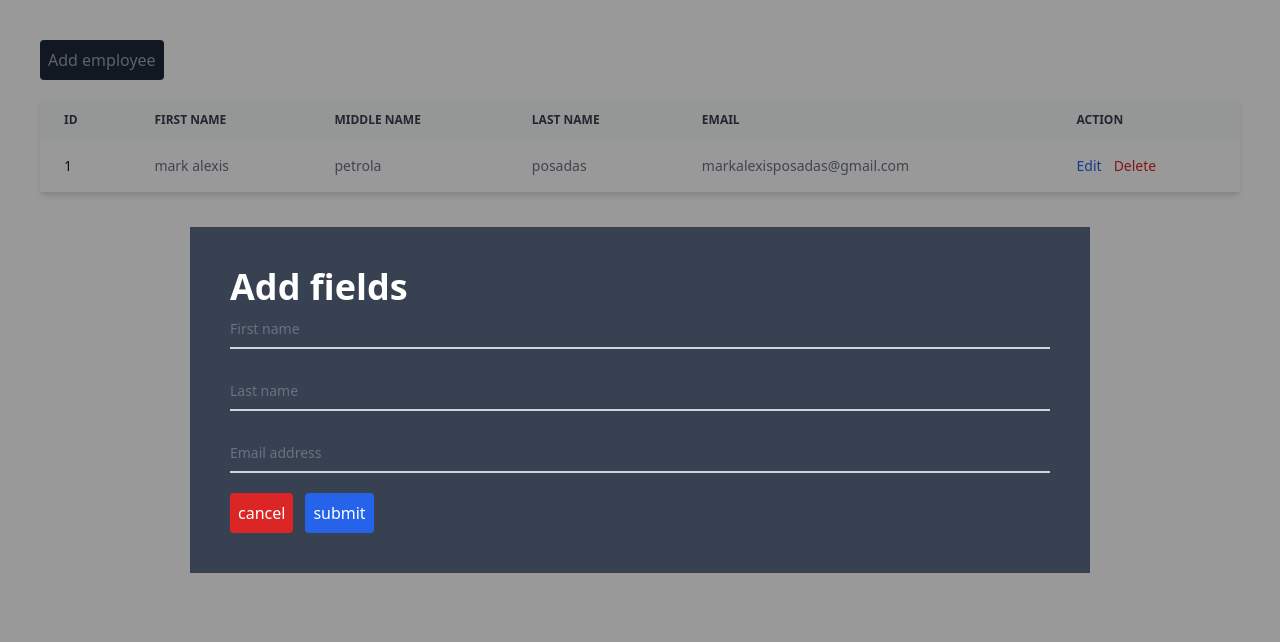
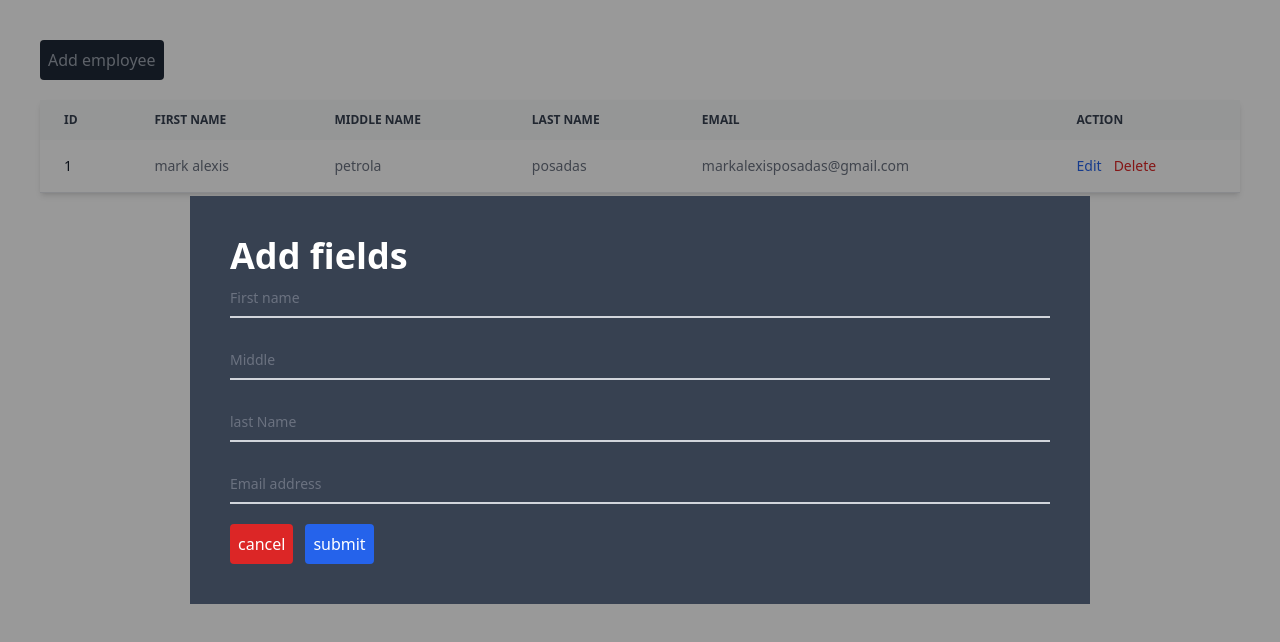
Before and after one commit to Mark-Alexis-Posadas/employee-list, a React (Vite) app: page / in a window 1280 px wide. Both pictures are taken after a click on the button "Add employee". Shown: the top 642 px of the page. Built offline with nearby package versions, Linux system fonts and the light colour scheme.

Commit message:
added handle edit

```diff
--- a/src/components/EmployeeItem/index.jsx
+++ b/src/components/EmployeeItem/index.jsx
@@ -1,6 +1,6 @@
 import React from "react";
 
-export default function EmployeeItem() {
+export default function EmployeeItem({ dispatch }) {
   return (
     <tr className="odd:bg-white odd:dark:bg-gray-900 even:bg-gray-50 even:dark:bg-gray-800 border-b dark:border-gray-700">
       <th
@@ -15,18 +15,15 @@
       <td className="px-6 py-4">markalexisposadas@gmail.com</td>
       <td className="px-6 py-4">
         <div className="flex items-center gap-3">
-          <a
-            href="#"
+          <button
             className="font-medium text-blue-600 dark:text-blue-500 hover:underline"
+            onClick={() => dispatch({ type: "HANDLE_EDIT" })}
           >
             Edit
-          </a>
-          <a
-            href="#"
-            className="font-medium text-red-600 dark:text-red-500 hover:underline"
-          >
+          </button>
+          <button className="font-medium text-red-600 dark:text-red-500 hover:underline">
             Delete
-          </a>
+          </button>
         </div>
       </td>
     </tr>
--- a/src/components/Modal/Modal.jsx
+++ b/src/components/Modal/Modal.jsx
@@ -1,10 +1,19 @@
-export default function Modal({ dispatch, handleFieldChange }) {
+export default function Modal({
+  dispatch,
+  handleFieldChange,
+  firstName,
+  middleName,
+  lastName,
+  email,
+}) {
   return (
     <div className="flex items-center justify-center fixed w-full top-0 left-0 min-h-screen bg-[rgba(0,0,0,0.4)]">
       <form className="bg-gray-700 p-10 w-[900px]">
         <h1 className="font-bold text-white text-4xl">Add fields</h1>
         <div className="relative z-0 w-full mb-5 group">
           <input
+            value={firstName}
+            onChange={handleFieldChange}
             type="text"
             name="floating_first_name"
             id="floating_first_name"
@@ -21,6 +30,8 @@
         </div>
         <div className="relative z-0 w-full mb-5 group">
           <input
+            value={middleName}
+            onChange={handleFieldChange}
             type="text"
             name="floating_last_name"
             id="floating_last_name"
@@ -32,12 +43,33 @@
             htmlFor="floating_last_name"
             className="peer-focus:font-medium absolute text-sm text-gray-500 dark:text-gray-400 duration-300 transform -translate-y-6 scale-75 top-3 -z-10 origin-[0] peer-focus:start-0 rtl:peer-focus:translate-x-1/4 peer-focus:text-blue-600 peer-focus:dark:text-blue-500 peer-placeholder-shown:scale-100 peer-placeholder-shown:translate-y-0 peer-focus:scale-75 peer-focus:-translate-y-6"
           >
-            Last name
+            Middle
           </label>
         </div>
 
         <div className="relative z-0 w-full mb-5 group">
           <input
+            value={lastName}
+            onChange={handleFieldChange}
+            type="text"
+            name="floating_last_name"
+            id="floating_last_name"
+            className="block py-2.5 px-0 w-full text-sm text-gray-900 bg-transparent border-0 border-b-2 border-gray-300 appearance-none dark:text-white dark:border-gray-600 dark:focus:border-blue-500 focus:outline-none focus:ring-0 focus:border-blue-600 peer"
+            placeholder=" "
+            required
+          />
+          <label
+            htmlFor="floating_last_name"
+            className="peer-focus:font-medium absolute text-sm text-gray-500 dark:text-gray-400 duration-300 transform -translate-y-6 scale-75 top-3 -z-10 origin-[0] peer-focus:start-0 rtl:peer-focus:translate-x-1/4 peer-focus:text-blue-600 peer-focus:dark:text-blue-500 peer-placeholder-shown:scale-100 peer-placeholder-shown:translate-y-0 peer-focus:scale-75 peer-focus:-translate-y-6"
+          >
+            last Name
+          </label>
+        </div>
+
+        <div className="relative z-0 w-full mb-5 group">
+          <input
+            value={email}
+            onChange={handleFieldChange}
             type="email"
             name="floating_email"
             id="floating_email"
--- a/src/pages/EmployeeList/index.jsx
+++ b/src/pages/EmployeeList/index.jsx
@@ -10,7 +10,7 @@
   firstName: "",
   middleName: "",
   lastName: "",
-  userName: "",
+  email: "",
   isToggleModal: false,
 };
 
@@ -22,6 +22,8 @@
     case "HANDLE_FIELD_CHANGE":
       const { name, value } = action.payload;
       return { ...state, [name]: value };
+    case "HANDLE_EDIT":
+      return { ...state, isToggleModal: true };
     case "HANDLE_CANCEL":
       return { ...state, isToggleModal: false };
   }
@@ -49,13 +51,20 @@
             </tr>
           </thead>
           <tbody>
-            <EmployeeItem />
+            <EmployeeItem dispatch={dispatch} />
           </tbody>
         </table>
       </div>
 
       {state.isToggleModal && (
-        <Modal dispatch={dispatch} handleFieldChange={handleFieldChange} />
+        <Modal
+          dispatch={dispatch}
+          handleFieldChange={handleFieldChange}
+          firstName={state.firstName}
+          middleNameName={state.middleNameName}
+          lastName={state.lastName}
+          email={state.email}
+        />
       )}
     </div>
   );
```
